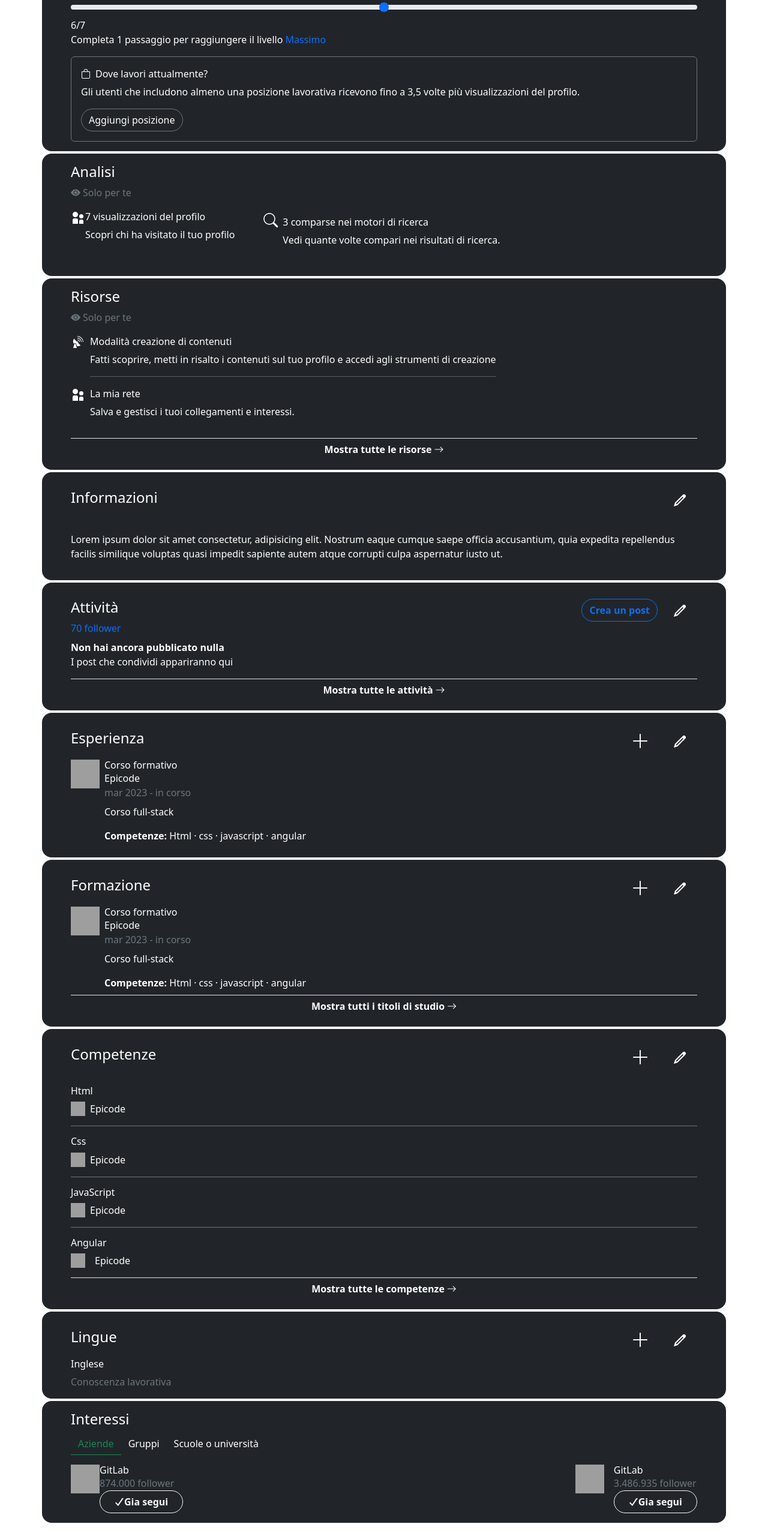
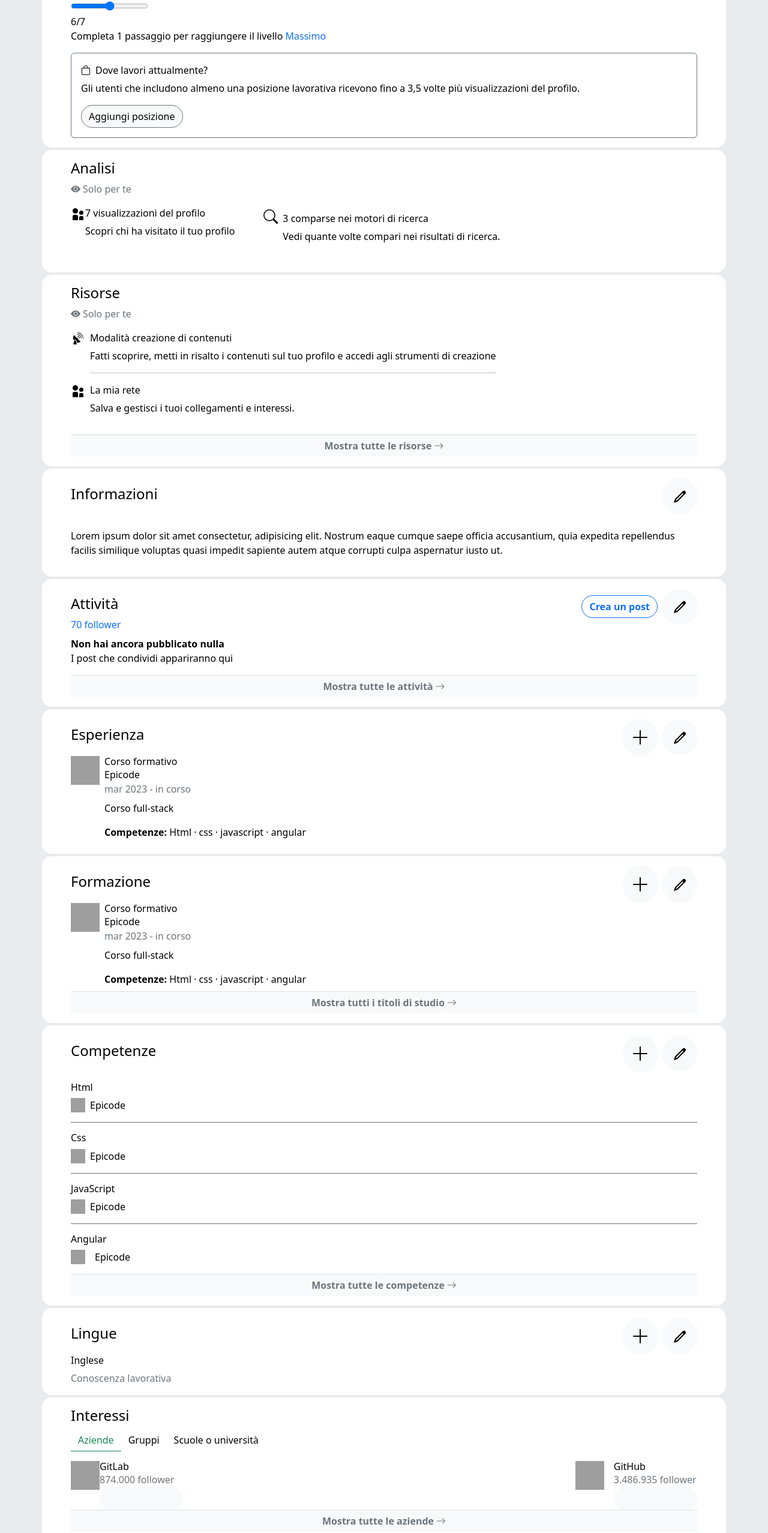
Before and after one commit to mirkoparente/BW3TEAM4LINKEDIN, an Angular app in the folder bw3_team4_linkedin/: page / in a window 1280 px wide. Shown: the part 125-2680 px from the top of the page at 60% size. Built offline with nearby package versions, Linux system fonts and the light colour scheme; grey boxes are pictures that could not be loaded.

Commit message:
light ve

```diff
--- a/bw3_team4_linkedin/src/app/components/bottom-card/bottom-card.component.html
+++ b/bw3_team4_linkedin/src/app/components/bottom-card/bottom-card.component.html
@@ -1,14 +1,15 @@
 <!-- consigliato per te -->
+<div class="bg-body-secondary">
 <div class="container mb-1">
   <div class="row">
-    <div class="px-5 col bg-dark text-white rounded-4 py-3 ">
+    <div class="px-5 col bg-white text-black rounded-4 py-3 ">
       <h2 class="fs-4">Consigliato per te</h2>
       <p class="text-secondary">
         <i class="bi bi-eye-fill me-1"></i>Solo per te
       </p>
       <div>
         <h4 class="fs-5">Intermedio</h4>
-        <input type="range" class="form-range " />
+        <input type="range" class="styled-slides slider-progress " />
         <div class="display-flex">
     <!-- <progress max="100" value="85.71428571428571" class="rounded-5" aria-valuetext="Valore attuale: 6" aria-valuemin="0" aria-valuenow="6" aria-valuemax="7">
       Valore attuale: 6
@@ -24,7 +25,7 @@
         </p>
       </div>
       <div>
-        <div class="card bg-dark text-white border-secondary">
+        <div class="card bg-white text-black border-secondary">
           <div class="card-body">
             <div class="d-flex align-items-baseline">
               <span> <i class="bi bi-bag me-2"></i></span>
@@ -34,7 +35,7 @@
               Gli utenti che includono almeno una posizione lavorativa ricevono
               fino a 3,5 volte più visualizzazioni del profilo.
             </p>
-            <a href="#" class="btn btn-dark border-secondary rounded-5"
+            <a href="#" class="btn btn-light border-secondary rounded-5"
               >Aggiungi posizione</a
             >
           </div>
@@ -46,7 +47,7 @@
 <!-- analisi -->
 <div class="container mb-1">
   <div class="row">
-    <div class="px-5 col bg-dark text-white rounded-4 py-3 ">
+    <div class="px-5 col bg-white text-black rounded-4 py-3 ">
       <h2 class="fs-4">Analisi</h2>
       <p class="text-secondary">
         <i class="bi bi-eye-fill me-1"></i>Solo per te
@@ -75,7 +76,7 @@
                   ></path></svg></i>
             </div>
             <div class="d-flex flex-column">
-              <a href="#" class="text-decoration-none text-white"
+              <a href="#" class="text-decoration-none text-black"
                 ><h5 class="fs-6">7 visualizzazioni del profilo</h5>
                 <div class="d-flex flex-row justify-content-between">
                   <p>Scopri chi ha visitato il tuo profilo</p>
@@ -88,7 +89,7 @@
               <i class="bi bi-search me-2 fs-4"></i>
             </div>
             <div class="d-flex flex-column">
-              <a href="#" class="text-decoration-none text-white"
+              <a href="#" class="text-decoration-none text-black"
                 ><h5 class="fs-6">3 comparse nei motori di ricerca</h5>
 
                 <div class="d-flex flex-row justify-content-between">
@@ -105,7 +106,7 @@
 <!-- risorse -->
 <div class="container mb-1">
   <div class="row">
-    <div class="px-5 col bg-dark text-white rounded-4 py-3 ">
+    <div class="px-5 col bg-white text-black rounded-4 py-3 ">
       <h2 class="fs-4">Risorse</h2>
       <p class="text-secondary">
         <i class="bi bi-eye-fill me-1"></i>Solo per te
@@ -134,7 +135,7 @@
                   ></path></svg></i>
             </div>
             <div class="d-flex">
-              <a href="#" class="text-decoration-none text-white"
+              <a href="#" class="text-decoration-none text-black"
                 ><h5 class="fs-6">Modalità creazione di contenuti</h5>
                 <div class="d-flex flex-row justify-content-between">
                   <p>
@@ -167,7 +168,7 @@
                   ></path></svg></i>
             </div>
             <div class="d-flex flex-column">
-              <a href="#" class="text-decoration-none text-white"
+              <a href="#" class="text-decoration-none text-black"
                 ><h5 class="fs-6">La mia rete</h5>
 
                 <div class="d-flex flex-row justify-content-between">
@@ -178,7 +179,7 @@
           </li>
         </ul>
         <button
-          class="btn btn-dark d-flex justify-content-center w-100 fw-bold border-0 border-top rounded-0"
+          class="btn btn-light d-flex justify-content-center w-100 fw-bold border-0 border-top rounded-0 text-secondary"
         >
           Mostra tutte le risorse <i class="bi bi-arrow-right ms-1"></i>
         </button>
@@ -189,10 +190,10 @@
 <!-- informazioni -->
 <div class="container mb-1">
   <div class="row">
-    <div class="px-5 col bg-dark text-white rounded-4 py-3 ">
+    <div class="px-5 col bg-white text-black rounded-4 py-3 ">
       <div class="d-flex justify-content-between align-items-center">
         <h2 class="fs-4">Informazioni</h2>
-        <a href="" class="btn btn-dark rounded-pill p-3"
+        <a href="" class="btn btn-light rounded-pill p-3"
           ><i
             type="edit"
             size="medium"
@@ -226,7 +227,7 @@
 <!-- attività -->
 <div class="container mb-1">
   <div class="row">
-    <div class="px-5 col bg-dark text-white rounded-4 py-3 ">
+    <div class="px-5 col bg-white text-black rounded-4 py-3 ">
       <div class="d-flex justify-content-between align-items-baseline">
         <div>
           <h2 class="fs-4">Attività</h2>
@@ -236,7 +237,7 @@
           <a href="" class="btn btn-outline-primary rounded-5 fw-bold me-2"
             >Crea un post
           </a>
-          <a href="" class="btn btn-dark rounded-pill p-3"
+          <a href="" class="btn btn-light rounded-pill p-3"
             ><i
               type="edit"
               size="medium"
@@ -262,7 +263,7 @@
         <p>I post che condividi appariranno qui</p>
       </div>
       <button
-      class="btn btn-dark d-flex justify-content-center w-100 fw-bold border-0 border-top rounded-0"
+      class="btn btn-light d-flex justify-content-center w-100 fw-bold border-0 border-top rounded-0 text-secondary"
     >
       Mostra tutte le attività <i class="bi bi-arrow-right ms-1"></i>
     </button>
@@ -272,16 +273,16 @@
 <!-- esperienza -->
 <div class="container mb-1">
   <div class="row">
-    <div class="px-5 col bg-dark text-white rounded-4 py-3 ">
+    <div class="px-5 col bg-white text-black rounded-4 py-3 ">
       <div class="d-flex justify-content-between align-items-baseline">
         <div>
           <h2 class="fs-4">Esperienza</h2>
         </div>
         <div>
-          <a href="" class="btn btn-dark rounded-pill me-2">
+          <a href="" class="btn btn-light rounded-pill me-2">
             <i class="bi bi-plus-lg fs-2"></i>
           </a>
-          <a href="" class="btn btn-dark rounded-pill p-3"
+          <a href="" class="btn btn-light rounded-pill p-3"
             ><i
               type="edit"
               size="medium"
@@ -318,16 +319,16 @@
 <!-- formazione -->
 <div class="container mb-1">
   <div class="row">
-    <div class="px-5 col bg-dark text-white rounded-4 py-3 ">
+    <div class="px-5 col bg-white text-black rounded-4 py-3 ">
       <div class="d-flex justify-content-between align-items-baseline">
         <div>
           <h2 class="fs-4">Formazione</h2>
         </div>
         <div>
-          <a href="" class="btn btn-dark rounded-pill me-2">
+          <a href="" class="btn btn-light rounded-pill me-2">
             <i class="bi bi-plus-lg fs-2"></i>
           </a>
-          <a href="" class="btn btn-dark rounded-pill p-3"
+          <a href="" class="btn btn-light rounded-pill p-3"
             ><i
               type="edit"
               size="medium"
@@ -359,7 +360,7 @@
       </div>
       </div>
       <button
-      class="btn btn-dark d-flex justify-content-center w-100 fw-bold border-0 border-top rounded-0"
+      class="btn btn-light d-flex justify-content-center w-100 fw-bold border-0 border-top rounded-0 text-secondary"
     >
       Mostra tutti i titoli di studio <i class="bi bi-arrow-right ms-1"></i>
     </button>
@@ -369,16 +370,16 @@
 <!-- competenze -->
 <div class="container mb-1">
   <div class="row">
-    <div class="px-5 col bg-dark text-white rounded-4 py-3 ">
+    <div class="px-5 col bg-white text-black rounded-4 py-3 ">
       <div class="d-flex justify-content-between align-items-baseline">
         <div>
           <h2 class="fs-4">Competenze</h2>
         </div>
         <div>
-          <a href="" class="btn btn-dark rounded-pill me-2">
+          <a href="" class="btn btn-light rounded-pill me-2">
             <i class="bi bi-plus-lg fs-2"></i>
           </a>
-          <a href="" class="btn btn-dark rounded-pill p-3"
+          <a href="" class="btn btn-light rounded-pill p-3"
             ><i
               type="edit"
               size="medium"
@@ -436,7 +437,7 @@
       </div>
       </div>
       <button
-      class="btn btn-dark d-flex justify-content-center w-100 fw-bold border-0 border-top rounded-0"
+      class="btn btn-light d-flex justify-content-center w-100 fw-bold border-0 border-top rounded-0 text-secondary"
     >
       Mostra tutte le competenze <i class="bi bi-arrow-right ms-1"></i>
     </button>
@@ -446,16 +447,16 @@
 <!-- lingue -->
 <div class="container mb-1">
   <div class="row">
-    <div class="px-5 col bg-dark text-white rounded-4 py-3 ">
+    <div class="px-5 col bg-white text-black rounded-4 py-3 ">
       <div class="d-flex justify-content-between align-items-baseline">
         <div>
           <h2 class="fs-4">Lingue</h2>
         </div>
         <div>
-          <a href="" class="btn btn-dark rounded-pill me-2">
+          <a href="" class="btn btn-light rounded-pill me-2">
             <i class="bi bi-plus-lg fs-2"></i>
           </a>
-          <a href="" class="btn btn-dark rounded-pill p-3"
+          <a href="" class="btn btn-light rounded-pill p-3"
             ><i
               type="edit"
               size="medium"
@@ -485,13 +486,13 @@
 <!-- interessi -->
 <div class="container mb-1">
   <div class="row">
-    <div class="px-5 col bg-dark text-white rounded-4 py-3 ">
+    <div class="px-5 col bg-white text-black rounded-4 py-3 ">
       <div class="d-flex justify-content-between align-items-baseline">
         <div>
           <h2 class="fs-4">Interessi</h2>
           <button class="btn rounded-0 border-0 border-success border-bottom text-success">Aziende</button>
-          <button class="btn rounded-0 border-0  text-white">Gruppi</button>
-          <button class="btn rounded-0 border-0  text-white">Scuole o università</button>
+          <button class="btn rounded-0 border-0  text-black">Gruppi</button>
+          <button class="btn rounded-0 border-0  text-black">Scuole o università</button>
         </div>
       </div>
 
@@ -500,23 +501,29 @@
           <div class="d-flex">
           <img width="48" src="https://media.licdn.com/dms/image/C4E0BAQFseuCCBupBOQ/company-logo_100_100/0/1651058101845?e=1700697600&amp;v=beta&amp;t=8VI7U5hB5LABpqQlcxx-3SvU4uUWXx8yi2cuCdY9xls" loading="lazy" height="48" alt="Logo di GitLab" id="ember3128" class="ivm-view-attr__img--centered EntityPhoto-square-3   evi-image lazy-image ember-view">
           <div class="d-flex flex-column">
-          <a href="#" class="text-decoration-none text-white"><h5 class="fs-6 m-0">GitLab</h5></a>
+          <a href="#" class="text-decoration-none text-black"><h5 class="fs-6 m-0">GitLab</h5></a>
           <p class="text-secondary m-0">874.000 follower</p>
-          <button class="btn btn-dark btn-outline-light rounded-5 fw-bold d-flex align-self-center px-4"><i aria-hidden="true" type="check" class="artdeco-button__icon d-flex align-self-center" size="small"><svg xmlns="http://www.w3.org/2000/svg" viewBox="0 0 16 16" data-supported-dps="16x16" fill="currentColor" class="mercado-match" width="16" height="16" focusable="false">
+          <button class="btn btn-light btn-outline-light rounded-5 fw-bold d-flex align-self-center px-4"><i aria-hidden="true" type="check" class="artdeco-button__icon d-flex align-self-center" size="small"><svg xmlns="http://www.w3.org/2000/svg" viewBox="0 0 16 16" data-supported-dps="16x16" fill="currentColor" class="mercado-match" width="16" height="16" focusable="false">
             <path d="M12.57 2H15L6 15l-5-5 1.41-1.41 3.31 3.3z"></path>
           </svg></i>Gia segui</button>
          </div>
           </div>
           <div class="d-flex">
             <img width="48" src="https://media.licdn.com/dms/image/C560BAQFmuLSyL1nlPA/company-logo_100_100/0/1678231358774?e=1700697600&amp;v=beta&amp;t=1BKp2deOSWcgf1JbxfRaq5qEcHon4WfKQnC6ujQjXNg" loading="lazy" height="48" alt="Logo di GitHub" id="ember3130" class="ivm-view-attr__img--centered EntityPhoto-square-3   evi-image lazy-image ember-view me-3">          <div class="d-flex flex-column">
-          <a href="#" class="text-decoration-none text-white"><h5 class="fs-6 m-0">GitLab</h5></a>
+          <a href="#" class="text-decoration-none text-black"><h5 class="fs-6 m-0">GitHub</h5></a>
           <p class="text-secondary m-0">3.486.935 follower</p>
-          <button class="btn btn-dark btn-outline-light rounded-5 fw-bold d-flex align-self-center px-4"><i aria-hidden="true" type="check" class="artdeco-button__icon d-flex align-self-center" size="small"><svg xmlns="http://www.w3.org/2000/svg" viewBox="0 0 16 16" data-supported-dps="16x16" fill="currentColor" class="mercado-match" width="16" height="16" focusable="false">
+          <button class="btn btn-light btn-outline-light rounded-5 fw-bold d-flex align-self-center px-4"><i aria-hidden="true" type="check" class="artdeco-button__icon d-flex align-self-center" size="small"><svg xmlns="http://www.w3.org/2000/svg" viewBox="0 0 16 16" data-supported-dps="16x16" fill="currentColor" class="mercado-match" width="16" height="16" focusable="false">
             <path d="M12.57 2H15L6 15l-5-5 1.41-1.41 3.31 3.3z"></path>
           </svg></i>Gia segui</button>
          </div>
           </div>
         </div>
+        <button
+        class="btn btn-light d-flex justify-content-center w-100 fw-bold border-0 border-top rounded-0 text-secondary"
+      >
+        Mostra tutte le aziende <i class="bi bi-arrow-right ms-1"></i>
+      </button>
         </div>
       </div>
     </div>
+  </div>
--- a/bw3_team4_linkedin/src/app/components/profilo/profilo.component.scss
+++ b/bw3_team4_linkedin/src/app/components/profilo/profilo.component.scss
@@ -0,0 +1,3 @@
+body{
+  background-color: #f3f2f033;
+}
```
